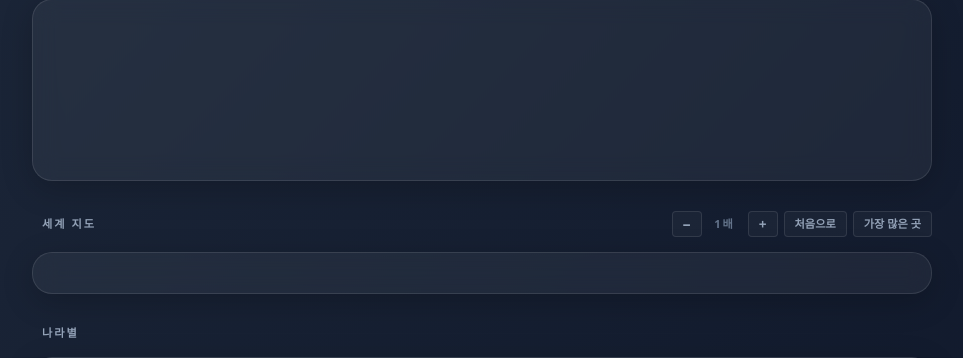
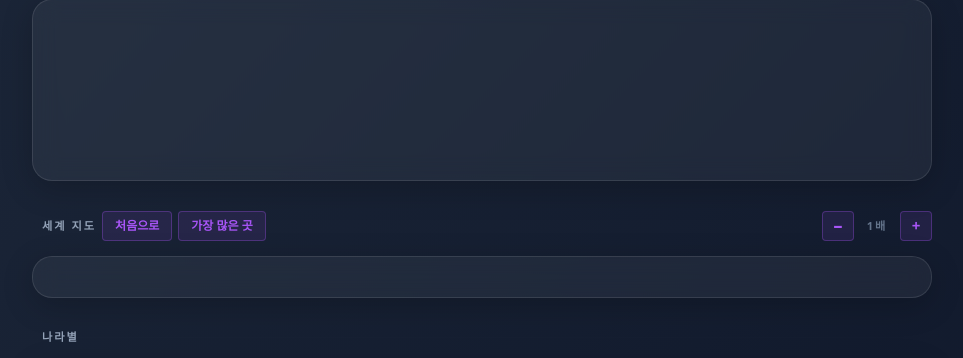
Before and after one commit to onmiso-hash/onnamu-project, a Flask app: template portal/templates/traffic.html in a window 1280 px wide. Shown: the part 373-731 px from the top of the page, without its empty margins (158-1121 px from the left). Run offline with Flask 3, Linux system fonts and the light colour scheme; the template is opened without the code that fills it, so the values that code supplies are empty; parts of the project's set-up code (start-up, migrations or seed data) failed here and were passed over.

Commit message:
접속자 지도 — 대한민국을 지도 정중앙에 놓고, 지도 단추를 눈에 띄게 고친다
사용자 지적 넷을 반영했다.

1. 기본 화면에서 대한민국이 정중앙에 온다. 화면만 옮겨서는 안 되고(지도 끝을
   넘어가 잘린다) 그릴 때 경도를 동경 127.5도만큼 돌려 그린다. 양 끝에 걸친
   나라는 같은 모양을 좌·우로 옮겨 그려 자연스럽게 둘로 나뉘게 했다 —
   접어 넣으면 화면을 가로지르는 줄로 뭉개진다.
2. 단추가 있는 줄도 몰랐다는 지적 — 강조색 바탕·테두리를 넣어 눈에 띄게 했다.
3. 마우스를 올리면 색이 진해지고 살짝 떠오른다.
4. '처음으로'·'가장 많은 곳'을 제목 '세계 지도' 바로 오른쪽으로 옮겼다.

실제 자료로 확인: 한국 중심점이 정확히 화면 중앙(x=499.6/500), 사라지는 나라 없음,
가로지르는 줄로 뭉개진 곳 없음(남극은 원래 지구를 한 바퀴 두른다).

Co-Authored-By: Claude Opus 5 <noreply@anthropic.com>
Claude-Session: https://claude.ai/code/session_016xSmzJvBhBXc3M3kpsgMFT

```diff
--- a/portal/templates/traffic.html
+++ b/portal/templates/traffic.html
@@ -54,12 +54,18 @@
         svg.worldmap { width: 100%; height: auto; display: block; touch-action: none; cursor: grab; }
         svg.worldmap.dragging { cursor: grabbing; }
         .map-controls { display: flex; gap: 6px; align-items: center; }
+        /* 단추가 있는 줄 모르셨다는 지적을 받아 색을 넣었다 — 바탕은 강조색을 옅게
+           깔고 테두리·글자는 강조색 그대로. 마우스를 올리면 진해지고 살짝 떠오른다. */
         .zoom-btn {
-            border: 1px solid var(--border); background: var(--bg-sunken); color: var(--fg-soft);
-            width: 30px; height: 26px; border-radius: var(--radius-sm); cursor: pointer;
-            font-family: inherit; font-size: 0.85rem; font-weight: 700; line-height: 1;
+            border: 1px solid var(--accent-line); background: var(--accent-tint); color: var(--accent);
+            min-width: 32px; height: 30px; border-radius: var(--radius-sm); cursor: pointer;
+            font-family: inherit; font-size: 0.95rem; font-weight: 800; line-height: 1;
+            text-transform: none; letter-spacing: 0;
+            transition: background 0.15s ease, color 0.15s ease, transform 0.1s ease, box-shadow 0.15s ease;
         }
-        .zoom-btn.wide { width: auto; padding: 0 10px; font-size: 0.7rem; }
+        .zoom-btn:hover { background: var(--accent); color: var(--on-accent); transform: translateY(-1px); box-shadow: 0 2px 10px var(--accent-glow); }
+        .zoom-btn:active { transform: translateY(0); }
+        .zoom-btn.wide { padding: 0 12px; font-size: 0.75rem; font-weight: 700; }
         .zoom-btn:focus-visible { outline: 2px solid var(--accent); outline-offset: 2px; }
         /* 이름표는 땅 위에 얹히므로 바탕색 테두리를 둘러 글자가 묻히지 않게 한다. */
         .dot-label { fill: var(--fg); stroke: var(--bg); stroke-width: 3; paint-order: stroke;
@@ -131,14 +137,16 @@
     <div class="glass-card"><div class="bars" id="bars"></div></div>
 
     <div class="section-label">
-        <span>세계 지도</span>
         <div class="map-controls">
-            <span style="text-transform:none; letter-spacing:0; font-weight:400; margin-right:8px;" id="map-note"></span>
+            <span>세계 지도</span>
+            <button type="button" class="zoom-btn wide" id="zoom-reset">처음으로</button>
+            <button type="button" class="zoom-btn wide" id="zoom-busy">가장 많은 곳</button>
+        </div>
+        <div class="map-controls">
+            <span style="text-transform:none; letter-spacing:0; font-weight:400; margin-right:4px;" id="map-note"></span>
             <button type="button" class="zoom-btn" id="zoom-out" aria-label="축소">−</button>
             <span id="zoom-level" style="font-size:0.7rem; color:var(--fg-faint); min-width:34px; text-align:center;">1배</span>
             <button type="button" class="zoom-btn" id="zoom-in" aria-label="확대">+</button>
-            <button type="button" class="zoom-btn wide" id="zoom-reset">처음으로</button>
-            <button type="button" class="zoom-btn wide" id="zoom-busy">가장 많은 곳</button>
         </div>
     </div>
     <div class="glass-card map-wrap"><div id="map"></div></div>
@@ -166,6 +174,11 @@
 const MAP_URL = "{{ url_for('static', filename='world-map.json') }}";
 const W = 1000, H = 500;   // 가로 = 경도 360도, 세로 = 위도 180도
 
+// 지도 한가운데에 놓을 경도. 우리 서비스가 한국에 있으므로 대한민국을 중앙에 둔다.
+// 화면을 옮기는 것만으로는 중앙에 못 놓는다 — 지도 끝을 넘어가 잘리기 때문이다.
+// 그래서 그릴 때 경도 자체를 이만큼 돌려서 그린다.
+const CENTER_LON = 127.5;
+
 let world = null;
 let days = 1;
 let timer = null;
@@ -180,8 +193,30 @@ function countryName(code) {
     return (c && c.n) || code;
 }
 
+// 점 하나를 화면 자리로. 경도는 한국 중심으로 돌린 뒤 -180~180 안으로 접어 넣는다.
 function project(lon, lat) {
-    return [(Number(lon) + 180) / 360 * W, (90 - Number(lat)) / 180 * H];
+    const d = ((Number(lon) - CENTER_LON + 540) % 360) - 180;
+    return [(d + 180) / 360 * W, (90 - Number(lat)) / 180 * H];
+}
+
+// 나라 모양은 점처럼 접으면 안 된다 — 지도 양 끝에 걸친 나라가 화면을 가로지르는
+// 줄로 뭉개진다. 대신 같은 모양을 좌·우로 360도씩 옮겨 그리고, 화면 밖으로 나간
+// 것은 그리지 않는다(브라질처럼 양 끝에 걸친 나라가 자연스럽게 둘로 나뉜다).
+function ringPaths(ring) {
+    let lo = Infinity, hi = -Infinity;
+    for (const [lon] of ring) {
+        const d = lon - CENTER_LON;
+        if (d < lo) lo = d;
+        if (d > hi) hi = d;
+    }
+    const out = [];
+    for (const off of [-360, 0, 360]) {
+        if (hi + off < -180 || lo + off > 180) continue;
+        out.push('M' + ring.map(([lon, lat]) =>
+            (((lon - CENTER_LON + off) + 180) / 360 * W).toFixed(2) + ' ' + ((90 - lat) / 180 * H).toFixed(2)
+        ).join('L') + 'Z');
+    }
+    return out;
 }
 
 function esc(s) {
@@ -277,10 +312,8 @@ function drawMap(data) {
     for (const c of world.list) {
         if (!c.g || c.g.length === 0) continue;
         const on = !!hits[c.c];
-        const d = c.g.map((ring) => 'M' + ring.map(([lon, lat]) => {
-            const [x, y] = project(lon, lat);
-            return x.toFixed(2) + ' ' + y.toFixed(2);
-        }).join('L') + 'Z').join(' ');
+        const d = c.g.flatMap((ring) => ringPaths(ring)).join(' ');
+        if (!d) continue;
         parts.push('<path class="land' + (on ? ' hit' : '') + '" d="' + d + '"><title>'
             + esc(countryName(c.c)) + (on ? ' — ' + hits[c.c]['요청'] + '건' : '') + '</title></path>');
     }
```
